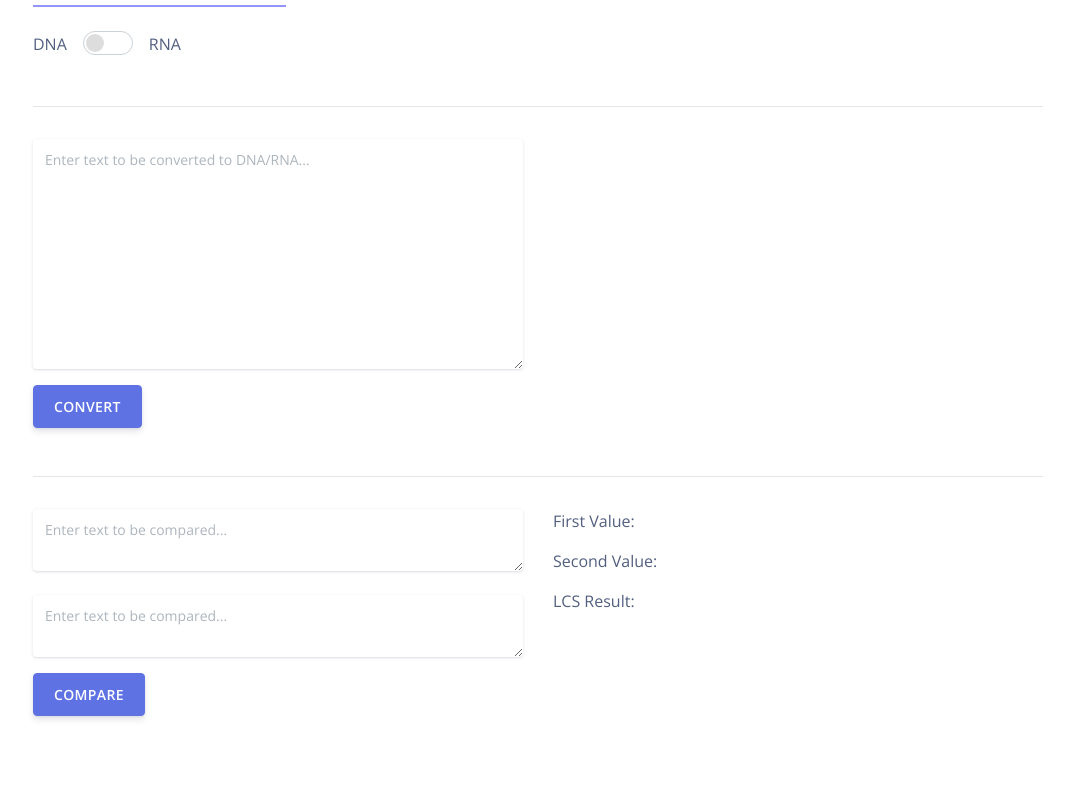
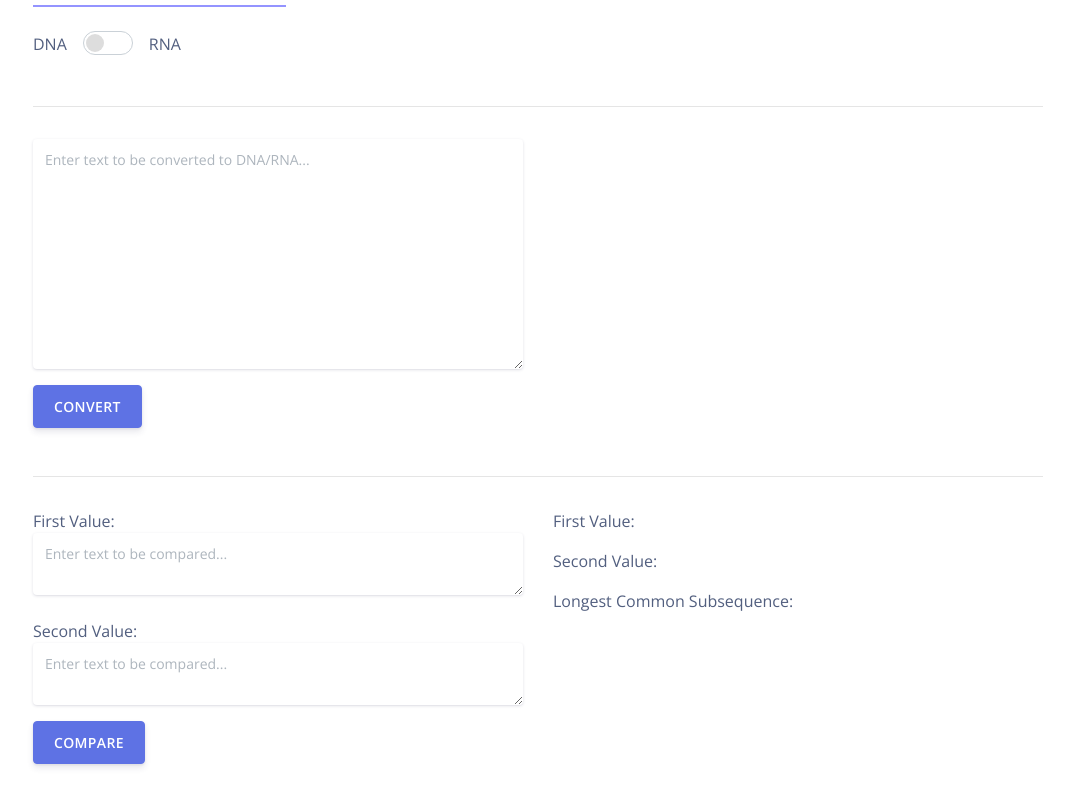
Before and after one commit to tonynguyen111997/hackday-october2019, a website: page views/index.html in a window 1280 px wide. Shown: the part 83-890 px from the top of the page, without its empty margins (102-1176 px from the left). Before the commit the page ends 847 px from the top, so only its background shows below. Drawn offline with nearby package versions, Linux system fonts and the light colour scheme.

```diff
--- a/views/index.html
+++ b/views/index.html
@@ -71,6 +71,7 @@
       <div class="mb-5 row">
         <div class="col-md-6">
           <form>
+            First Value:
             <textarea
               id="compare1"
               class="form-control form-control-alternative"
@@ -80,6 +81,7 @@
           </form>
           <br />
           <form>
+            Second Value:
             <textarea
               id="compare2"
               class="form-control form-control-alternative"
@@ -100,7 +102,7 @@
           <p id="result-1"></p>
           Second Value:
           <p id="result-2"></p>
-          LCS Result:
+          Longest Common Subsequence:
           <p id="result-compare"></p>
         </div>
       </div>
```
